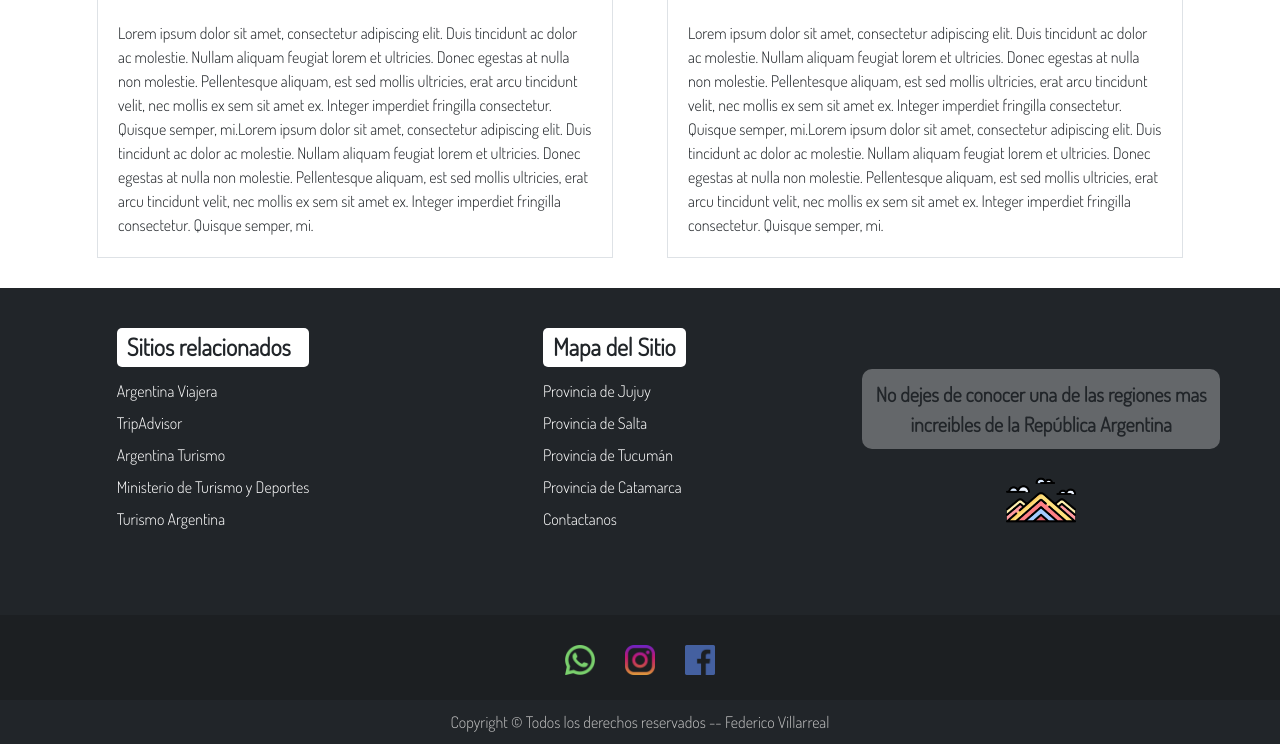
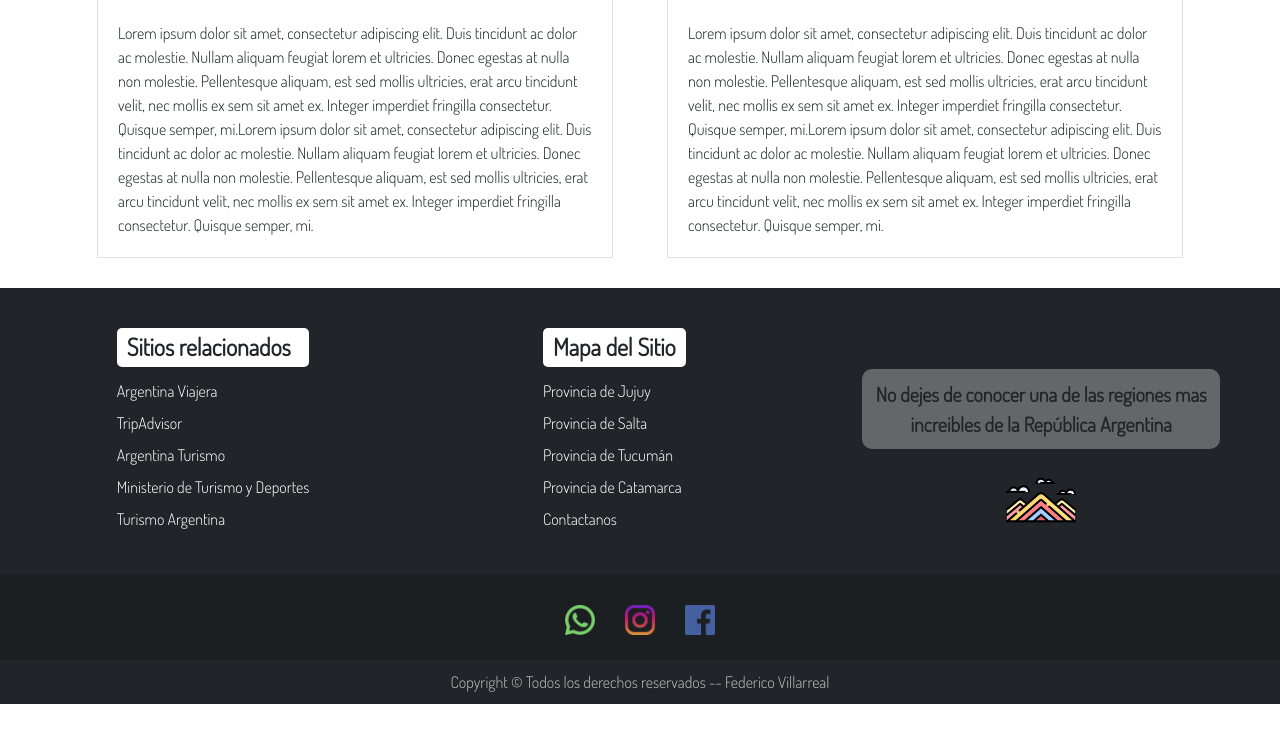
Before and after one commit to Federicofmv/Proyecto-Coder-House-Desarrollo-Web, a website: page index.html in a window 1280 px wide. Shown: the part 2063-2807 px from the top of the page. After the commit the page ends 2767 px from the top, so only its background shows below. Drawn offline with nearby package versions, Linux system fonts and the light colour scheme; a web font is replaced by a local one.

Commit message:
modificacion padding

```diff
--- a/scss/_home.scss
+++ b/scss/_home.scss
@@ -602,7 +602,7 @@
         background-color: $color-oscuro;
         justify-content: space-evenly;
         align-items: center;
-        padding: 40px 0 40px 0;
+        padding: 40px 0 0px 0;
     }
     .agruparListasFooter {
         display: flex;
```
Also changed, not shown: css/style.css.
